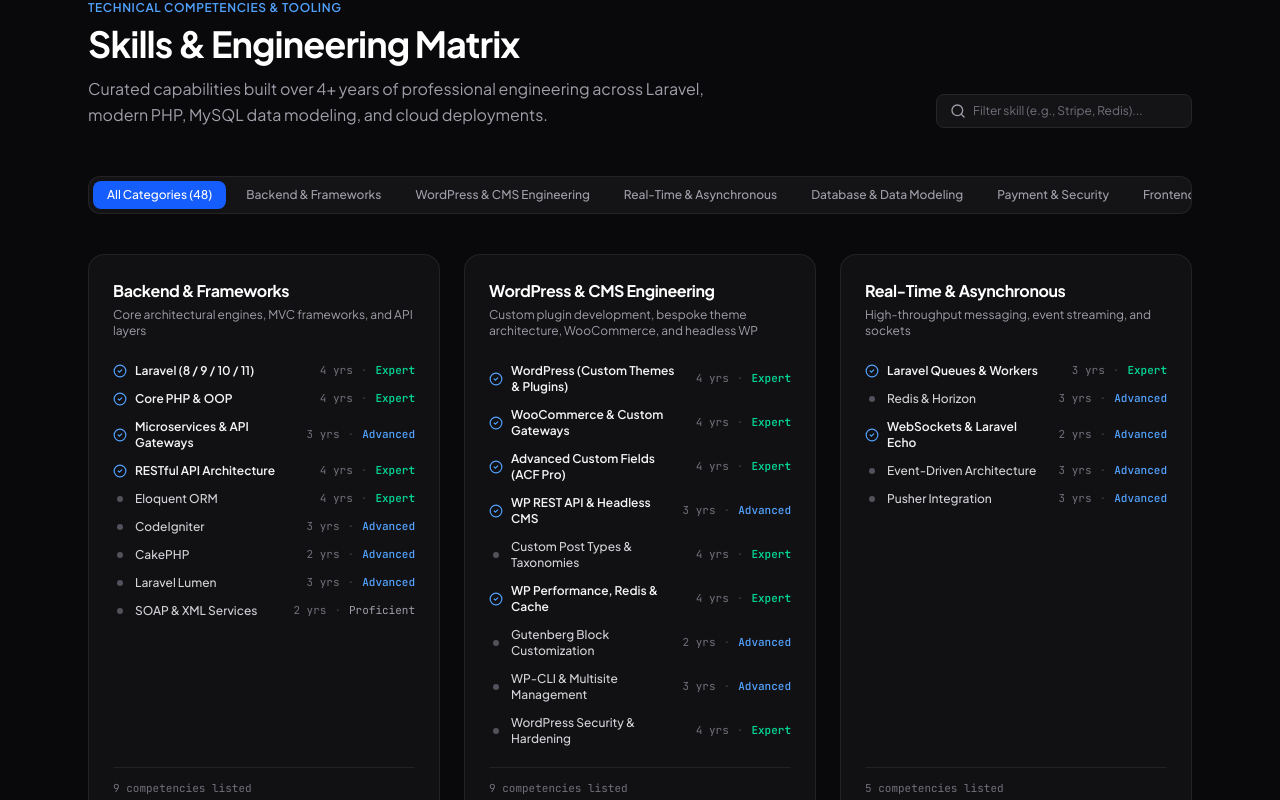
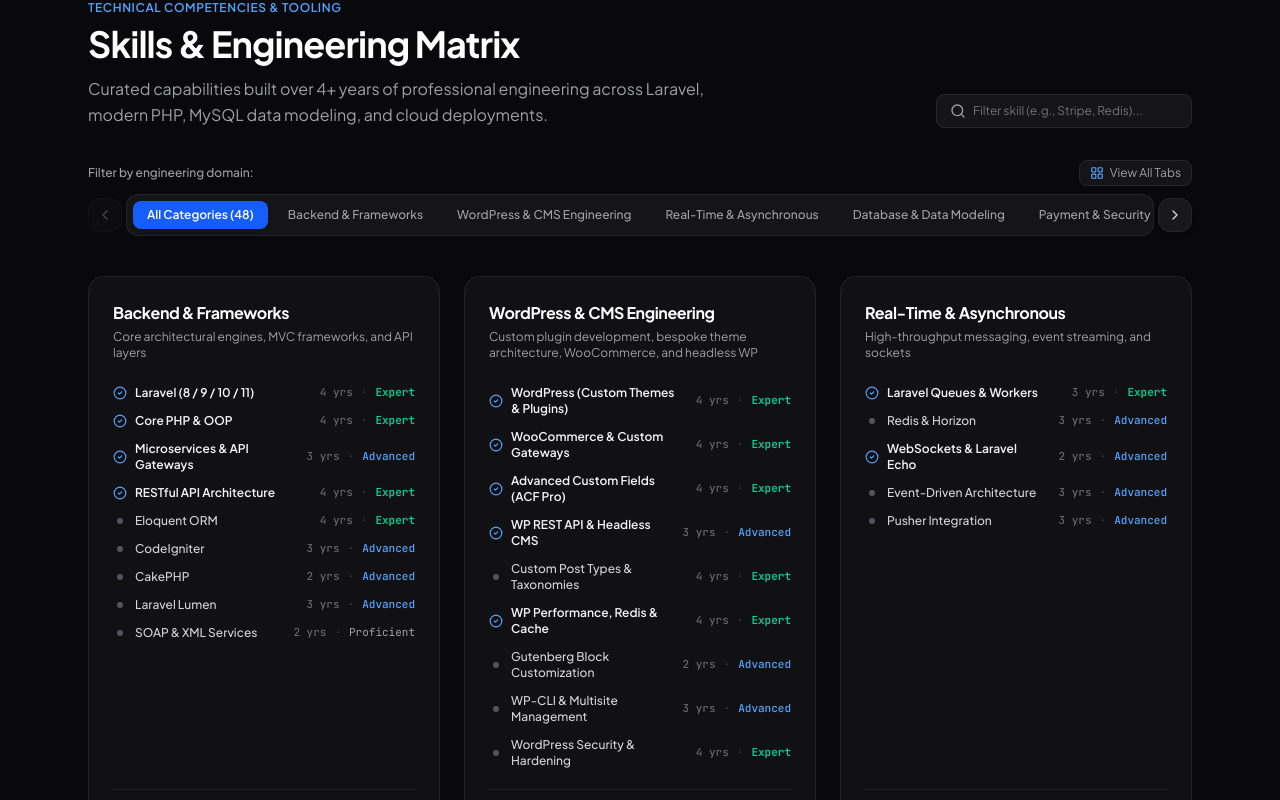
Before and after one commit to atifqadeer/portfolio, a React (Vite) app: page / in a window 1280 px wide. Shown: the part 5687-6487 px from the top of the page. Built offline with nearby package versions, Linux system fonts and the light colour scheme; a web font is replaced by a local one.

Commit message:
feat(skills): enhance TechStackMatrix with scrollable tabs
Update resume file reference and implement horizontal scrolling functionality for the skills category tabs to improve navigation on smaller screens.

```diff
--- a/src/components/Footer.tsx
+++ b/src/components/Footer.tsx
@@ -40,7 +40,7 @@
             Skills
           </a>
           <a
-            href="/atif_qadeer_resume.pdf"
+            href="/atifqadeer_resume.pdf"
             target="_blank"
             rel="noreferrer"
             className="hover:text-white transition-colors cursor-pointer"
--- a/src/components/TechStackMatrix.tsx
+++ b/src/components/TechStackMatrix.tsx
@@ -1,11 +1,64 @@
-import React, { useState, useMemo } from 'react';
+import React, { useState, useMemo, useRef, useEffect } from 'react';
 import { PORTFOLIO_DATA } from '../data/portfolioData';
-import { Search, Sparkles, Check, CheckCircle2 } from 'lucide-react';
+import { Search, Sparkles, Check, CheckCircle2, ChevronLeft, ChevronRight, LayoutGrid, Rows } from 'lucide-react';
 
 export const TechStackMatrix: React.FC = () => {
   const { skillsCategories } = PORTFOLIO_DATA;
   const [selectedCategory, setSelectedCategory] = useState<string>('all');
   const [searchQuery, setSearchQuery] = useState<string>('');
+  const [isWrapMode, setIsWrapMode] = useState<boolean>(false);
+
+  const tabsContainerRef = useRef<HTMLDivElement>(null);
+  const [canScrollLeft, setCanScrollLeft] = useState(false);
+  const [canScrollRight, setCanScrollRight] = useState(false);
+
+  const checkScroll = () => {
+    if (tabsContainerRef.current) {
+      const { scrollLeft, scrollWidth, clientWidth } = tabsContainerRef.current;
+      setCanScrollLeft(scrollLeft > 5);
+      setCanScrollRight(scrollLeft + clientWidth < scrollWidth - 5);
+    }
+  };
+
+  useEffect(() => {
+    checkScroll();
+    const current = tabsContainerRef.current;
+    if (current) {
+      current.addEventListener('scroll', checkScroll, { passive: true });
+    }
+    window.addEventListener('resize', checkScroll);
+    return () => {
+      if (current) {
+        current.removeEventListener('scroll', checkScroll);
+      }
+      window.removeEventListener('resize', checkScroll);
+    };
+  }, [skillsCategories, isWrapMode]);
+
+  const scrollByAmount = (direction: 'left' | 'right') => {
+    if (tabsContainerRef.current) {
+      const offset = direction === 'left' ? -260 : 260;
+      tabsContainerRef.current.scrollBy({ left: offset, behavior: 'smooth' });
+      setTimeout(checkScroll, 300);
+    }
+  };
+
+  // Allow standard mouse wheel to scroll horizontally when hovering tab bar
+  const handleWheel = (e: React.WheelEvent<HTMLDivElement>) => {
+    if (tabsContainerRef.current && !isWrapMode && e.deltaY !== 0) {
+      e.preventDefault();
+      tabsContainerRef.current.scrollLeft += e.deltaY;
+      checkScroll();
+    }
+  };
+
+  const handleSelectCategory = (category: string, e: React.MouseEvent<HTMLButtonElement>) => {
+    setSelectedCategory(category);
+    // Smoothly center the active tab if in scroll mode
+    if (!isWrapMode && e.currentTarget) {
+      e.currentTarget.scrollIntoView({ behavior: 'smooth', block: 'nearest', inline: 'center' });
+    }
+  };
 
   const allSkills = useMemo(() => {
     return skillsCategories.flatMap((cat) =>
@@ -40,7 +93,7 @@
     <section id="skills" className="py-20 md:py-28 relative">
       <div className="max-w-6xl mx-auto px-4 sm:px-6">
         {/* Section Header */}
-        <div className="flex flex-col md:flex-row md:items-end justify-between gap-6 mb-12">
+        <div className="flex flex-col md:flex-row md:items-end justify-between gap-6 mb-8">
           <div className="max-w-2xl">
             <p className="text-xs font-semibold text-blue-400 uppercase tracking-wider mb-2">
               Technical Competencies & Tooling
@@ -66,14 +119,62 @@
           </div>
         </div>
 
-        {/* Category Filter Buttons */}
-        <div className="flex items-center gap-1.5 p-1 bg-zinc-900/80 border border-zinc-800/80 rounded-xl mb-10 overflow-x-auto scrollbar-none">
+        {/* Category Filter Tab Bar with Scroll Controls & Wrap Toggle */}
+        <div className="mb-10">
+          <div className="flex items-center justify-between mb-2">
+            <span className="text-xs text-zinc-400 font-medium">
+              Filter by engineering domain:
+            </span>
             <button
-            onClick={() => setSelectedCategory('all')}
-            className={`px-3.5 py-1.5 text-xs font-medium rounded-lg transition-colors whitespace-nowrap ${
+              onClick={() => setIsWrapMode(!isWrapMode)}
+              className="text-xs text-zinc-400 hover:text-white flex items-center gap-1.5 px-2.5 py-1 rounded-lg bg-zinc-900/80 hover:bg-zinc-800 border border-zinc-800 transition-colors cursor-pointer"
+              title={isWrapMode ? "Switch to horizontal scroll bar" : "Expand and show all category tabs"}
+            >
+              {isWrapMode ? (
+                <>
+                  <Rows className="w-3.5 h-3.5 text-blue-400" />
+                  <span>Single Row</span>
+                </>
+              ) : (
+                <>
+                  <LayoutGrid className="w-3.5 h-3.5 text-blue-400" />
+                  <span>View All Tabs</span>
+                </>
+              )}
+            </button>
+          </div>
+
+          <div className="relative flex items-center">
+            {/* Left Chevron Button */}
+            {!isWrapMode && (
+              <button
+                onClick={() => scrollByAmount('left')}
+                disabled={!canScrollLeft}
+                aria-label="Scroll tabs left"
+                className={`shrink-0 z-10 p-2 mr-1 rounded-xl bg-zinc-900 border border-zinc-800 text-zinc-300 hover:text-white hover:bg-zinc-800 transition-all cursor-pointer ${
+                  !canScrollLeft ? 'opacity-30 cursor-not-allowed' : 'opacity-100 shadow-md hover:border-zinc-700'
+                }`}
+              >
+                <ChevronLeft className="w-4 h-4" />
+              </button>
+            )}
+
+            {/* Scrollable / Wrappable Tabs Container */}
+            <div
+              ref={tabsContainerRef}
+              onWheel={handleWheel}
+              className={`w-full p-1.5 bg-zinc-900/90 border border-zinc-800/80 rounded-xl transition-all ${
+                isWrapMode
+                  ? 'flex flex-wrap gap-1.5'
+                  : 'flex items-center gap-1.5 overflow-x-auto tab-scrollbar scroll-smooth'
+              }`}
+            >
+              <button
+                onClick={(e) => handleSelectCategory('all', e)}
+                className={`shrink-0 px-3.5 py-1.5 text-xs font-medium rounded-lg transition-all cursor-pointer ${
                   selectedCategory === 'all'
-                ? 'bg-blue-600 text-white shadow-sm'
-                : 'text-zinc-400 hover:text-white'
+                    ? 'bg-blue-600 text-white shadow-sm font-semibold'
+                    : 'text-zinc-400 hover:text-white hover:bg-zinc-800/80'
                 }`}
               >
                 All Categories ({allSkills.length})
@@ -81,16 +182,32 @@
               {skillsCategories.map((cat) => (
                 <button
                   key={cat.category}
-              onClick={() => setSelectedCategory(cat.category)}
-              className={`px-3.5 py-1.5 text-xs font-medium rounded-lg transition-colors whitespace-nowrap ${
+                  onClick={(e) => handleSelectCategory(cat.category, e)}
+                  className={`shrink-0 px-3.5 py-1.5 text-xs font-medium rounded-lg transition-all cursor-pointer ${
                     selectedCategory === cat.category
-                  ? 'bg-blue-600 text-white shadow-sm'
-                  : 'text-zinc-400 hover:text-white'
+                      ? 'bg-blue-600 text-white shadow-sm font-semibold'
+                      : 'text-zinc-400 hover:text-white hover:bg-zinc-800/80'
                   }`}
                 >
                   {cat.category}
                 </button>
               ))}
+            </div>
+
+            {/* Right Chevron Button */}
+            {!isWrapMode && (
+              <button
+                onClick={() => scrollByAmount('right')}
+                disabled={!canScrollRight}
+                aria-label="Scroll tabs right"
+                className={`shrink-0 z-10 p-2 ml-1 rounded-xl bg-zinc-900 border border-zinc-800 text-zinc-300 hover:text-white hover:bg-zinc-800 transition-all cursor-pointer ${
+                  !canScrollRight ? 'opacity-30 cursor-not-allowed' : 'opacity-100 shadow-md hover:border-zinc-700'
+                }`}
+              >
+                <ChevronRight className="w-4 h-4" />
+              </button>
+            )}
+          </div>
         </div>
 
         {/* Skills Grid */}
--- a/src/index.css
+++ b/src/index.css
@@ -31,6 +31,22 @@
 }
 ::-webkit-scrollbar-thumb:hover {
   background: #3f3f46;
+}
+
+/* Sleek horizontal tab scrollbar */
+.tab-scrollbar::-webkit-scrollbar {
+  height: 5px;
+}
+.tab-scrollbar::-webkit-scrollbar-track {
+  background: rgba(24, 24, 27, 0.6);
+  border-radius: 9999px;
+}
+.tab-scrollbar::-webkit-scrollbar-thumb {
+  background: #3f3f46;
+  border-radius: 9999px;
+}
+.tab-scrollbar::-webkit-scrollbar-thumb:hover {
+  background: #3b82f6;
 }
 
 @media print {
```
Lines whose indentation alone changed are shown as unchanged.
